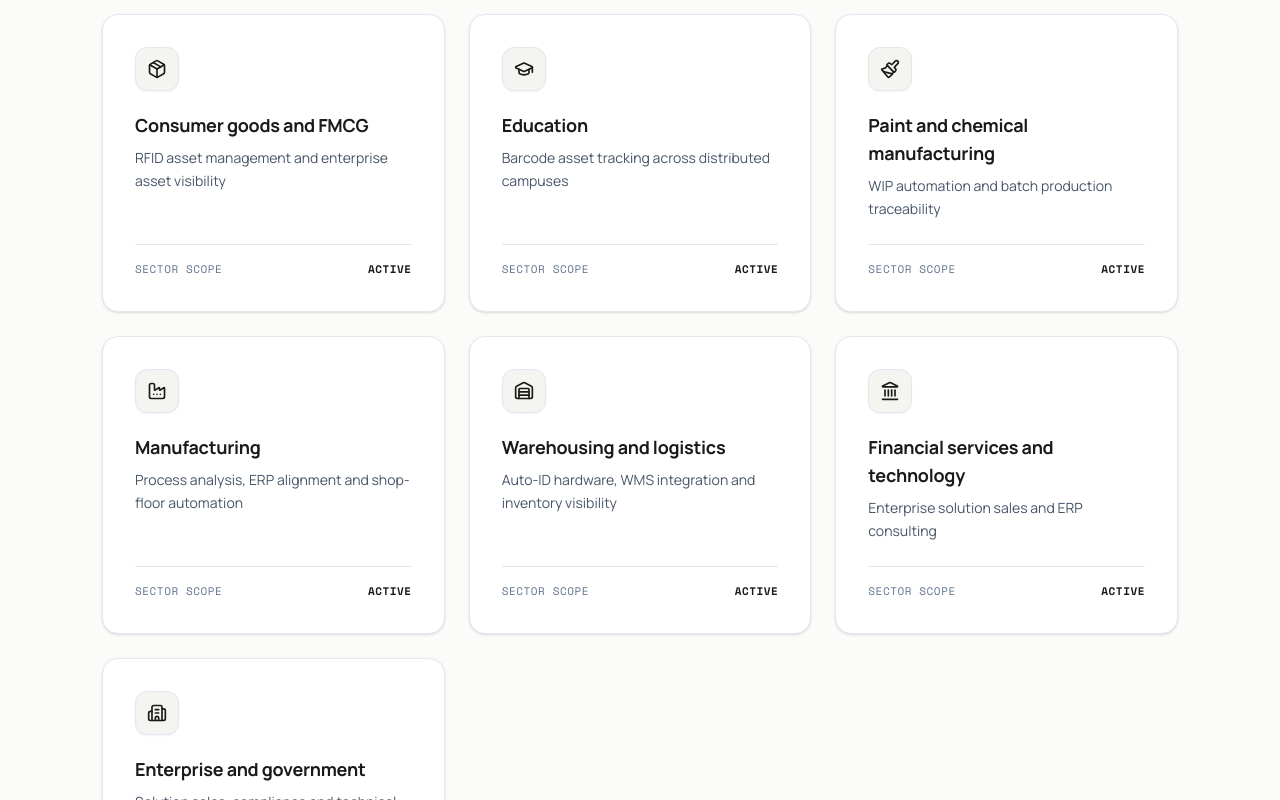
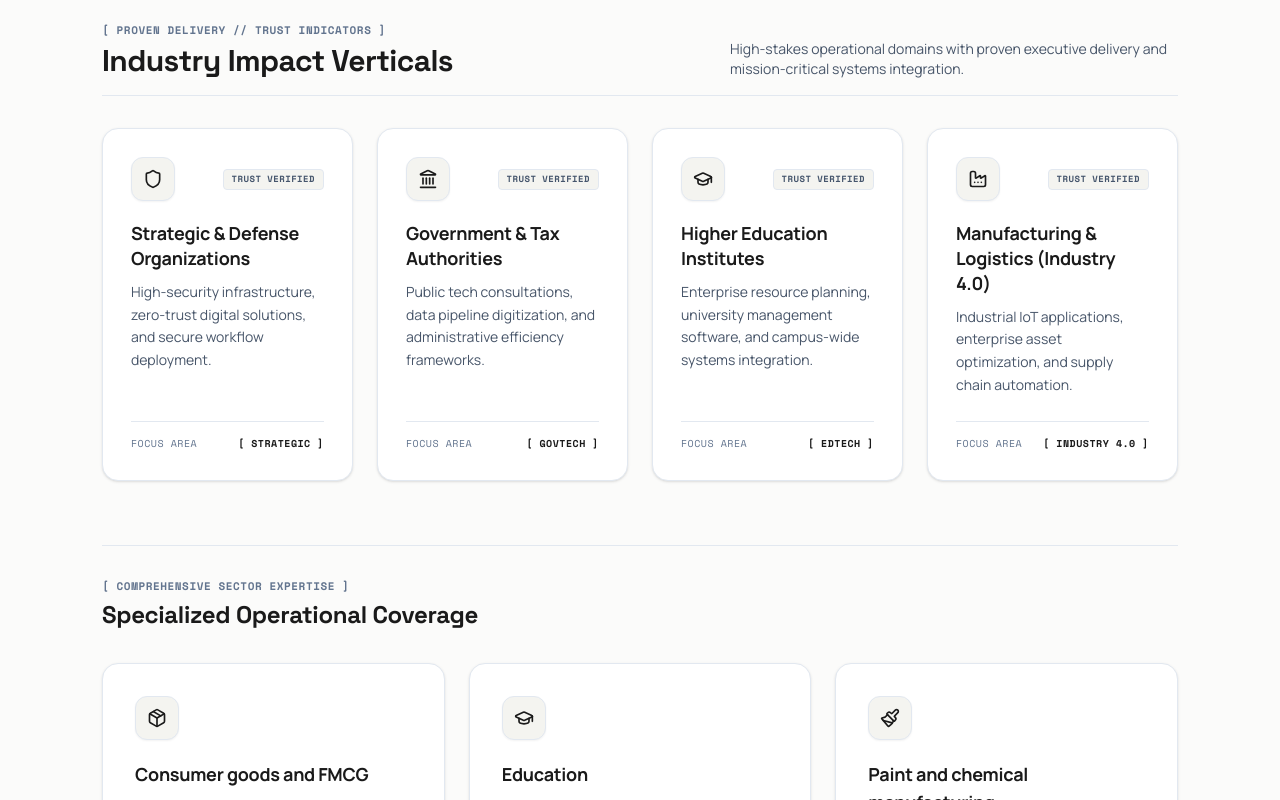
Before and after one commit to zainmabid/myportfolio, a React (Vite) app: page / in a window 1280 px wide. Shown: the part 4320-5120 px from the top of the page. Built offline with nearby package versions, Linux system fonts and the light colour scheme.

Commit message:
feat: incorporate Industry Impact Verticals (Trust Indicators) in Industries section

```diff
--- a/src/components/Industries.tsx
+++ b/src/components/Industries.tsx
@@ -1,11 +1,12 @@
 import React from 'react';
 import {
+  Shield,
+  Landmark,
+  GraduationCap,
+  Factory,
   Package,
-  GraduationCap,
   Paintbrush,
-  Factory,
   Warehouse,
-  Landmark,
   Building2
 } from 'lucide-react';
 import { PORTFOLIO_DATA } from '@/data/content';
@@ -18,19 +19,20 @@ const ICON_MAP = {
   Factory,
   Warehouse,
   Landmark,
-  Building2
+  Building2,
+  Shield
 };
 
 export const Industries: React.FC = () => {
-  const { industries } = PORTFOLIO_DATA;
+  const { industries, impactVerticals } = PORTFOLIO_DATA;
 
   return (
     <section id="industries" className="py-28 sm:py-36 border-b border-[#E2E8F0] bg-[#FBFBFA]">
       <div className="max-w-[1140px] mx-auto px-4 sm:px-6 lg:px-8 text-left">
         {/* Section Heading */}
-        <div className="max-w-2xl mb-12">
+        <div className="max-w-2xl mb-14">
           <span className="inline-flex items-center gap-2 px-3.5 py-1.5 rounded-full bg-white border border-[#E2E8F0] font-mono text-[11px] uppercase tracking-wider text-[#1A1A1A] mb-3 shadow-xs">
-            03 // SECTORS &amp; VERTICALS
+            [ 03 // SECTORS &amp; VERTICALS ]
           </span>
           <h2 className="font-heading text-3xl sm:text-4xl lg:text-5xl font-bold tracking-[-0.02em] text-[#1A1A1A]">
             Industries
@@ -40,7 +42,74 @@ export const Industries: React.FC = () => {
           </p>
         </div>
 
-        {/* Clean Grid of Industry Tiles: Flat, crisp white cards: bg-white border border-[#E2E8F0] rounded-2xl shadow-sm hover:shadow-md p-8 */}
+        {/* Industry Impact Verticals (Trust Indicators) */}
+        <div className="mb-16">
+          <div className="flex flex-col sm:flex-row sm:items-end justify-between gap-3 mb-8 pb-4 border-b border-[#E2E8F0]">
+            <div>
+              <span className="font-mono text-[11px] uppercase tracking-wider text-slate-500 font-semibold block mb-1">
+                [ PROVEN DELIVERY // TRUST INDICATORS ]
+              </span>
+              <h3 className="font-heading text-2xl sm:text-3xl font-bold tracking-[-0.02em] text-[#1A1A1A]">
+                Industry Impact Verticals
+              </h3>
+            </div>
+            <p className="text-xs sm:text-sm text-[#475569] max-w-md font-normal">
+              High-stakes operational domains with proven executive delivery and mission-critical systems integration.
+            </p>
+          </div>
+
+          {/* 4 Distinct Impact Cards Grid */}
+          <div className="grid grid-cols-1 md:grid-cols-2 lg:grid-cols-4 gap-6 items-stretch">
+            {impactVerticals.map((vertical) => {
+              const Icon = ICON_MAP[vertical.iconName] || Shield;
+              return (
+                <div
+                  key={vertical.id}
+                  className="group relative p-7 rounded-2xl bg-white border border-[#E2E8F0] hover:border-slate-400 hover:shadow-md transition-all duration-200 shadow-sm flex flex-col justify-between text-left"
+                >
+                  <div>
+                    {/* Icon & Capsule Row */}
+                    <div className="flex items-center justify-between gap-2 mb-5">
+                      <div className="w-11 h-11 rounded-xl bg-[#F4F4F0] border border-[#E2E8F0] flex items-center justify-center text-[#1A1A1A] group-hover:bg-[#0F172A] group-hover:text-white group-hover:border-[#0F172A] transition-colors shadow-xs">
+                        <Icon className="w-5 h-5" />
+                      </div>
+                      <span className="font-mono text-[9px] uppercase font-semibold px-2 py-0.5 rounded bg-[#F4F4F0] border border-[#E2E8F0] text-slate-600 tracking-wider">
+                        TRUST VERIFIED
+                      </span>
+                    </div>
+
+                    <h4 className="font-subheading text-lg font-bold tracking-[-0.015em] text-[#1A1A1A] leading-snug">
+                      {vertical.title}
+                    </h4>
+
+                    <p className="mt-2.5 text-sm text-[#475569] leading-relaxed font-normal">
+                      {vertical.description}
+                    </p>
+                  </div>
+
+                  <div className="mt-6 pt-3.5 border-t border-[#E2E8F0] flex items-center justify-between text-[10px] font-mono uppercase tracking-wider text-slate-500">
+                    <span>Focus Area</span>
+                    <span className="text-[#1A1A1A] font-semibold">
+                      [ {vertical.tag.split('//')[0].trim()} ]
+                    </span>
+                  </div>
+                </div>
+              );
+            })}
+          </div>
+        </div>
+
+        {/* Sector Experience Grid */}
+        <div className="pt-8 border-t border-[#E2E8F0]">
+          <div className="mb-8">
+            <span className="font-mono text-[11px] uppercase tracking-wider text-slate-500 font-semibold block mb-1">
+              [ COMPREHENSIVE SECTOR EXPERTISE ]
+            </span>
+            <h3 className="font-heading text-xl sm:text-2xl font-bold tracking-[-0.015em] text-[#1A1A1A]">
+              Specialized Operational Coverage
+            </h3>
+          </div>
+
           <div className="grid grid-cols-1 sm:grid-cols-2 lg:grid-cols-3 gap-6">
             {industries.map((ind) => {
               const Icon = ICON_MAP[ind.iconName] || Package;
@@ -54,11 +123,11 @@ export const Industries: React.FC = () => {
                       <Icon className="w-5 h-5" />
                     </div>
 
-                  <h3 className="font-subheading text-lg font-bold tracking-[-0.015em] text-[#1A1A1A]">
+                    <h4 className="font-subheading text-lg font-bold tracking-[-0.015em] text-[#1A1A1A]">
                       {ind.title}
-                  </h3>
+                    </h4>
 
-                  <p className="mt-2 text-sm text-[#475569] leading-relaxed">
+                    <p className="mt-2 text-sm text-[#475569] leading-relaxed font-normal">
                       {ind.description}
                     </p>
                   </div>
@@ -71,6 +140,7 @@ export const Industries: React.FC = () => {
               );
             })}
           </div>
+        </div>
 
         <BarcodeDivider label="SECTION // 03-04" />
       </div>
--- a/src/data/content.ts
+++ b/src/data/content.ts
@@ -76,6 +76,14 @@ export interface IndustryItem {
   iconName: 'Package' | 'GraduationCap' | 'Paintbrush' | 'Factory' | 'Warehouse' | 'Landmark' | 'Building2';
 }
 
+export interface ImpactVertical {
+  id: string;
+  iconName: 'Shield' | 'Landmark' | 'GraduationCap' | 'Factory';
+  title: string;
+  description: string;
+  tag: string;
+}
+
 export interface ExperienceItem {
   id: string;
   role: string;
@@ -165,6 +173,7 @@ export interface PortfolioData {
   pillars: PillarItem[];
   projects: Project[];
   industries: IndustryItem[];
+  impactVerticals: ImpactVertical[];
   experience: ExperienceItem[];
   skillGroups: SkillGroup[];
   certifications: CertificationItem[];
@@ -702,6 +711,37 @@ export const PORTFOLIO_DATA: PortfolioData = {
       title: 'Enterprise and government',
       description: 'Solution sales, compliance and technical demonstrations',
       iconName: 'Building2'
+    }
+  ],
+
+  impactVerticals: [
+    {
+      id: 'strategic-defense',
+      iconName: 'Shield',
+      title: 'Strategic & Defense Organizations',
+      description: 'High-security infrastructure, zero-trust digital solutions, and secure workflow deployment.',
+      tag: 'STRATEGIC // HIGH-SECURITY'
+    },
+    {
+      id: 'gov-tax',
+      iconName: 'Landmark',
+      title: 'Government & Tax Authorities',
+      description: 'Public tech consultations, data pipeline digitization, and administrative efficiency frameworks.',
+      tag: 'GOVTECH // PUBLIC SECTOR'
+    },
+    {
+      id: 'higher-education',
+      iconName: 'GraduationCap',
+      title: 'Higher Education Institutes',
+      description: 'Enterprise resource planning, university management software, and campus-wide systems integration.',
+      tag: 'EDTECH // ERP SYSTEMS'
+    },
+    {
+      id: 'manufacturing-logistics',
+      iconName: 'Factory',
+      title: 'Manufacturing & Logistics (Industry 4.0)',
+      description: 'Industrial IoT applications, enterprise asset optimization, and supply chain automation.',
+      tag: 'INDUSTRY 4.0 // AUTOMATION'
     }
   ],
 
```
Lines whose indentation alone changed are shown as unchanged.
